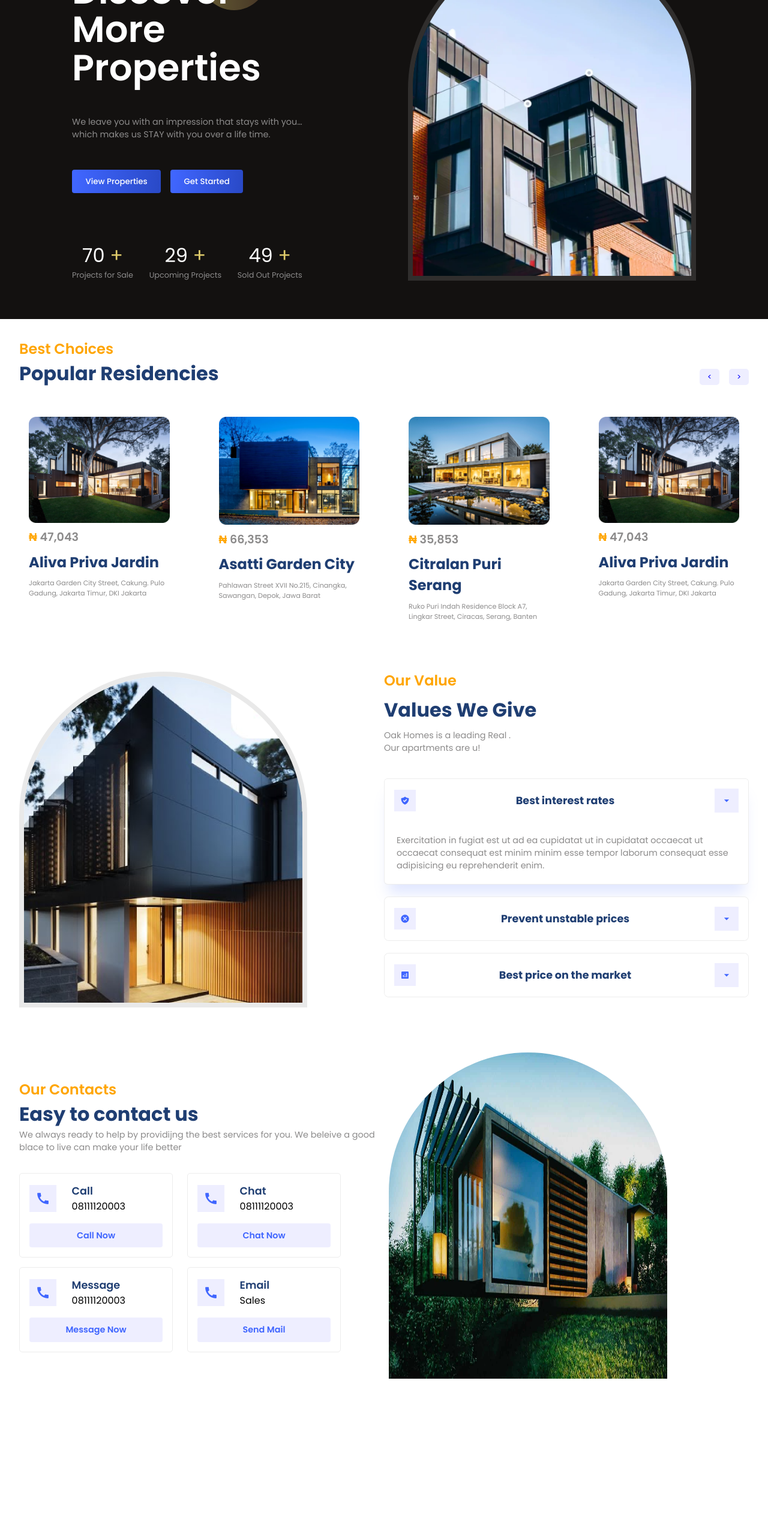
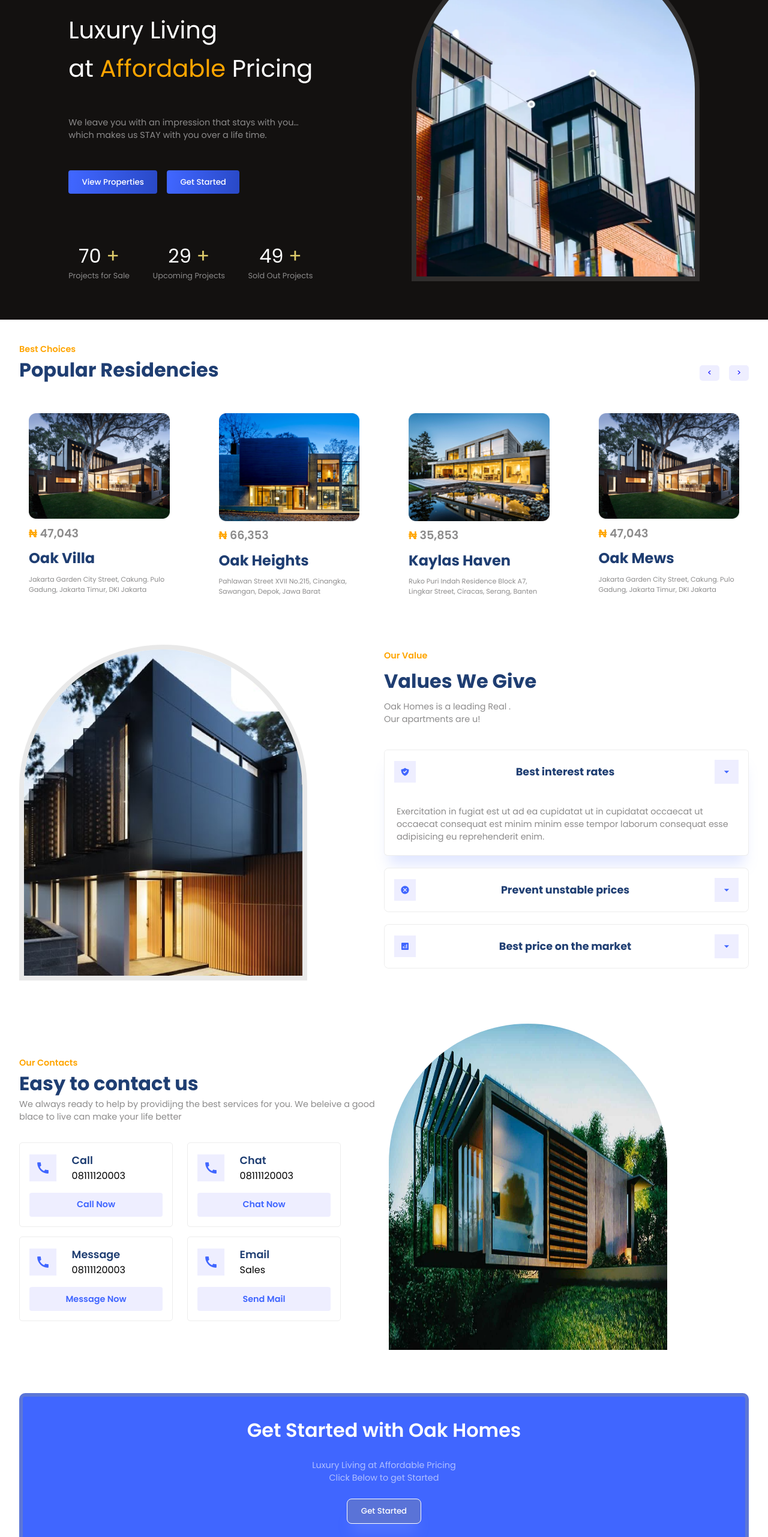
Before and after one commit to Lekan659/realestatepwa, a React (Vite) app: page / in a window 1280 px wide. Shown: the part 234-2797 px from the top of the page at 60% size. Before the commit the page ends 2573 px from the top, so only its background shows below. Built offline with nearby package versions, Linux system fonts and the light colour scheme.

Commit message:
Homepage done

```diff
--- /dev/null
+++ b/src/components/Footer/Footer.css
@@ -0,0 +1,18 @@
+.f-container{
+    justify-content: space-between;
+}
+
+.f-left{
+    gap: 1rem;
+}
+
+.orangeText{
+    font-size: 0.9rem;
+    margin-top: 0.4rem;
+}
+
+.f-menu{
+    gap: 1.5rem;
+    margin-top: 0.8rem;
+    font-weight: 500;
+}
--- /dev/null
+++ b/src/components/Footer/Footer.jsx
@@ -0,0 +1,38 @@
+import React from 'react'
+import './Footer.css'
+const Footer = () => {
+  return (
+    <section className="f-wrapper">
+        <div className="paddings innerWidth flexCenter f-container">
+            {/* left */}
+            <div className="flexColStart f-left">
+                <img src="./logo.png" alt="" width={120}/>
+
+                <span className="secondaryText">
+                    Our Vision is to make all people<br />
+                    the best place to live for them.
+
+                </span>
+            </div>
+            <div className="flexColStart f-right">
+                <span className='primaryText'>
+                    Information
+                    </span><span className='secondaryText'>
+                    11A Jubril Aminu street Parkview Estate, Ikoyi.Lagos
+                    </span>
+                    <span className='orangeText'>
+                        Quick Links
+                    </span>
+                    <div className="flexCenter f-menu">
+
+
+                    <span>Properties</span><span>Services</span><span>Contact Us</span>
+
+                    </div>
+            </div>
+        </div>
+    </section>
+  )
+}
+
+export default Footer
--- /dev/null
+++ b/src/components/GetStarted/GetStarted.css
@@ -0,0 +1,24 @@
+.inner-container{
+    gap: 1.5rem;
+    background-color: var(--blue);
+    padding: 2rem;
+    border-radius: 10px;
+    border: 6px solid  #5d77d6 ;
+    text-align: center;
+}
+
+.inner-container .primaryText{
+    color: white;
+    font-weight: 600;
+}
+
+.inner-container .secondaryText{
+    color: rgba(255, 255, 255, 0.587);
+}
+
+.inner-container .button{
+    background: #5a73d7;
+    border: 1px solid white;
+    border-radius: 8px;
+    box-shadow: var(--shadow);
+}
--- /dev/null
+++ b/src/components/GetStarted/GetStarted.jsx
@@ -0,0 +1,24 @@
+import React from 'react'
+import './GetStarted.css'
+const Getstarted = () => {
+  return (
+    <section className="g-wrapper">
+        <div className="paddings innerWidth g-container">
+            <div className="flexColCenter inner-container">
+            <span className='primaryText'>Get Started with Oak Homes</span>
+            <span className='secondaryText'>
+              Luxury Living at Affordable Pricing <br/>
+              Click Below to get Started
+              </span>
+              <button className="button">
+                <a href='#'>
+                  Get Started
+                </a>
+              </button>
+            </div>
+        </div>
+    </section>
+  )
+}
+
+export default Getstarted
--- a/src/components/Header/Header.css
+++ b/src/components/Header/Header.css
@@ -1,6 +1,7 @@
 .h-wrapper{
     background: var(--black);
     color: white;
+    border-bottom: 1px rgba(255,255,255,.4) solid;
 }
 
 .h-container{
--- a/src/components/Hero/Hero.css
+++ b/src/components/Hero/Hero.css
@@ -40,6 +40,20 @@
     line-height: 4rem;
 }
 
+.hero-title>h2{
+  padding-top: 1rem;
+  font-weight: 100;
+  font-size: 2.5rem;
+  line-height: 4rem;
+}
+
+.hero-title>h2>span{
+  padding-top: 1rem;
+  font-weight: 100;
+  font-size: 2.5rem;
+  line-height: 4rem;
+}
+
 .stats{
   width: 100%;
   justify-content: space-between;
@@ -75,13 +89,13 @@
 } */
 
 .orange-circle {
-    height: 7rem;
-    width: 7rem;
-    background: var(--orange-gradient);
-    border-radius: 999px;
-    position: absolute;
-    left: 68%;
-    top: -25%;
+  height: 5.5rem;
+  width: 5.5rem;
+  background: var(--orange-gradient);
+  border-radius: 999px;
+  position: absolute;
+  left: 80%;
+  top: -23%;
     z-index: -1;
     animation: pulse 2s infinite, fadeInOut 4s infinite;
   }
--- a/src/components/Hero/Hero.jsx
+++ b/src/components/Hero/Hero.jsx
@@ -10,10 +10,11 @@ const Hero = () =>{
                   <div className="hero-title">
                     <div className="orange-circle"/>
                     <h1>
-                        Discover <br/>
-                        More <br/>
-                        Properties
-                    </h1>
+                        Oak Homes <br/> </h1>
+                        <h2>
+                        Luxury Living <br/>
+                        at <span className="orangeText">Affordable</span> Pricing
+                        </h2>
                   </div>
                   <div className="flexColStart secondaryText hero-des">
                     <span>
--- a/src/pages/Home.jsx
+++ b/src/pages/Home.jsx
@@ -1,4 +1,6 @@
 import Contacts from "../components/Contacts/Contacts";
+import Footer from "../components/Footer/Footer";
+import Getstarted from "../components/GetStarted/GetStarted";
 import Header from "../components/Header/Header";
 import Hero from "../components/Hero/Hero";
 import Residencies from "../components/Residencies/Residencies";
@@ -12,6 +14,8 @@ function Home() {
       <Residencies/>
       <Value/>
       <Contacts/>
+      <Getstarted/>
+      <Footer/>
     </div>
   );
 }
--- a/src/utils/slider.json
+++ b/src/utils/slider.json
@@ -1,36 +1,36 @@
 [
   {
-    "name": "Aliva Priva Jardin",
+    "name": "Oak Villa",
     "price": "47,043",
     "detail": "Jakarta Garden City Street, Cakung. Pulo Gadung, Jakarta Timur, DKI Jakarta",
     "image": "./r1.png"
   },
   {
-    "name": "Asatti Garden City",
+    "name": "Oak Heights",
     "price": "66,353",
     "detail": "Pahlawan Street XVII No.215, Cinangka, Sawangan, Depok, Jawa Barat",
     "image": "./r2.png"
   },
   {
-    "name": "Citralan Puri Serang",
+    "name": "Kaylas Haven",
     "price": "35,853",
     "detail": "Ruko Puri Indah Residence Block A7, Lingkar Street, Ciracas, Serang, Banten",
     "image": "./r3.png"
   },
   {
-    "name": "Aliva Priva Jardin",
+    "name": "Oak Mews",
     "price": "47,043",
     "detail": "Jakarta Garden City Street, Cakung. Pulo Gadung, Jakarta Timur, DKI Jakarta",
     "image": "./r1.png"
   },
   {
-    "name": "Asatti Garden City",
+    "name": "Oak Heights",
     "price": "66,353",
     "detail": "Pahlawan Street XVII No.215, Cinangka, Sawangan, Depok, Jawa Barat",
     "image": "./r2.png"
   },
   {
-    "name": "Citralan Puri Serang",
+    "name": "Oak Place",
     "price": "35,853",
     "detail": "Ruko Puri Indah Residence Block A7, Lingkar Street, Ciracas, Serang, Banten",
     "image": "./r3.png"
```
